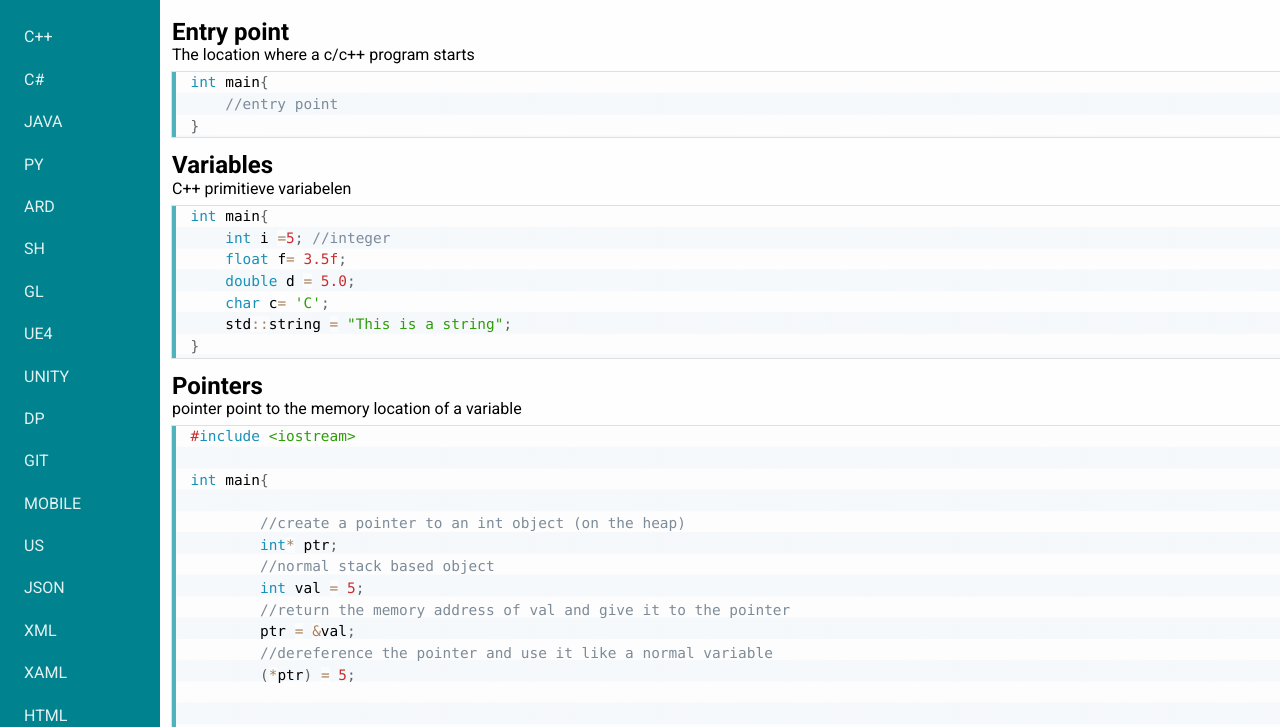
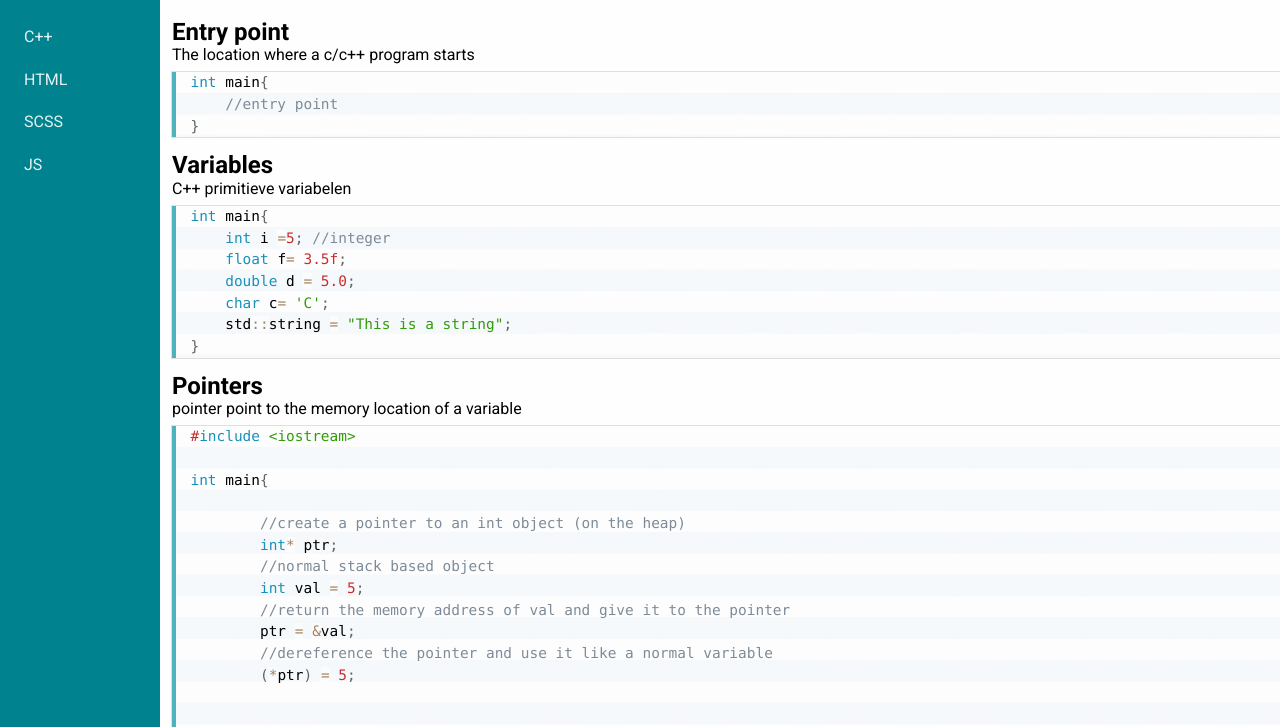
Before and after one commit to MattZK/ProjectZeppelin, a plain HTML site: page index.html in a window 1280 px wide. Shown: the part 73-800 px from the top of the page. Drawn offline with Linux system fonts and the light colour scheme.

Commit message:
Only display enabled langs

```diff
--- a/index.html
+++ b/index.html
@@ -15,7 +15,7 @@
           Cheat Sheet <br>
           <small>Version {{ version.build }}.{{ version.major }}.{{ version.minor }}</small>
         </li>
-        <li v-for="item in content" v-on:click="activePage = item.name">{{ item.name }}</li>
+        <li v-for="item in content" v-if="item.enabled" v-on:click="activePage = item.name">{{ item.name }}</li>
       </ul>
     </nav>
     <section class="content" v-for="item in content" v-show="activePage == item.name">
```
